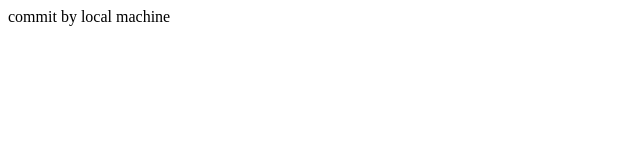
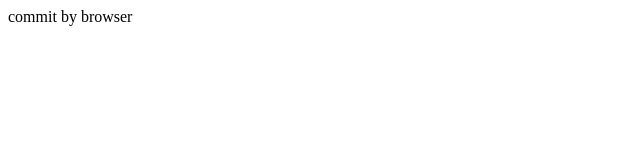
Before and after one commit to Shreya4203/Problemone, a plain HTML site: page index.html in a window 1280 px wide. Shown: the full height of the page, 0-640 px from the left. Drawn offline with Linux system fonts and the light colour scheme.

Commit message:
Update index.html

```diff
--- a/index.html
+++ b/index.html
@@ -3,6 +3,6 @@
 
 </head>
 <body>
-  commit by local machine
+commit by browser
 </body>
 </html>
```
